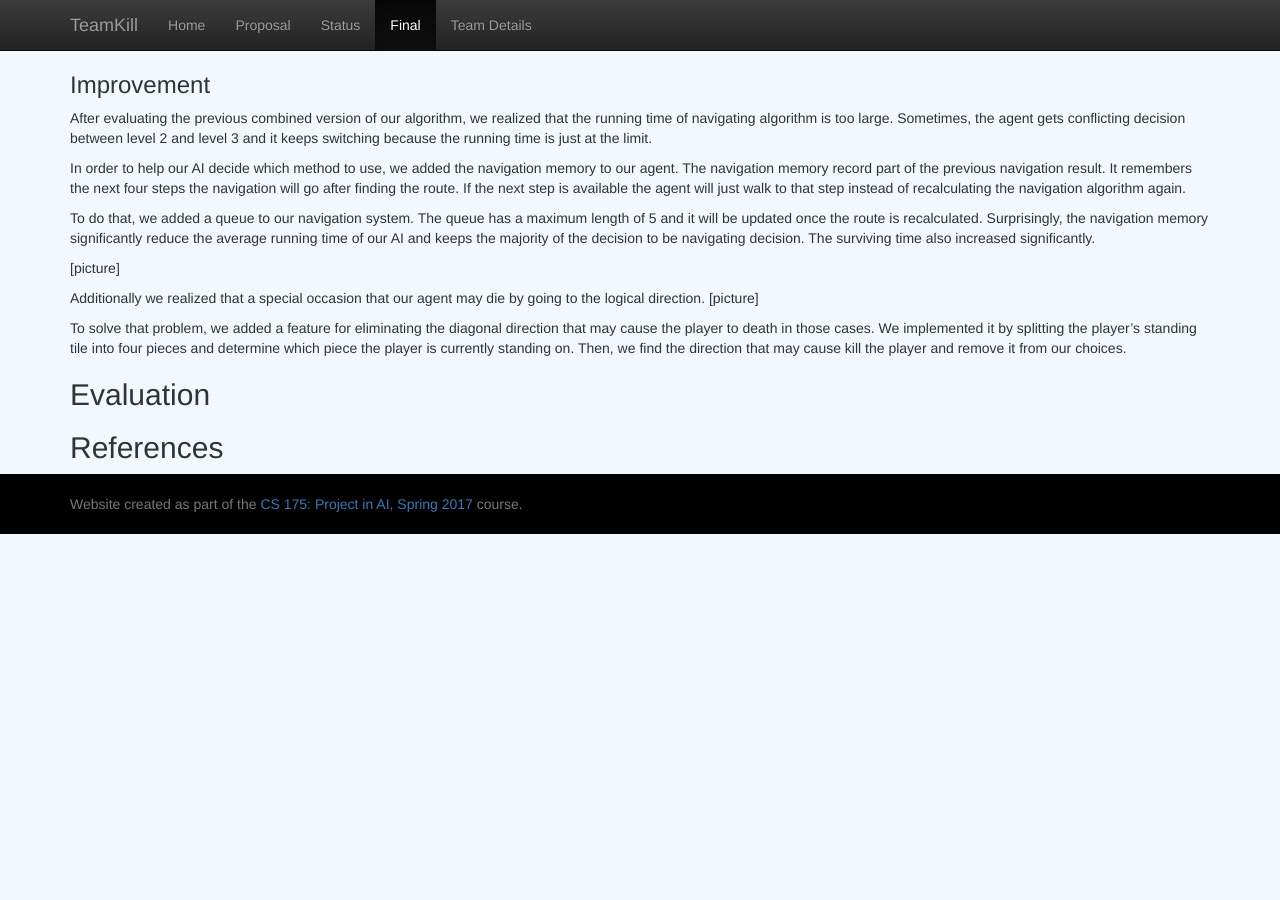
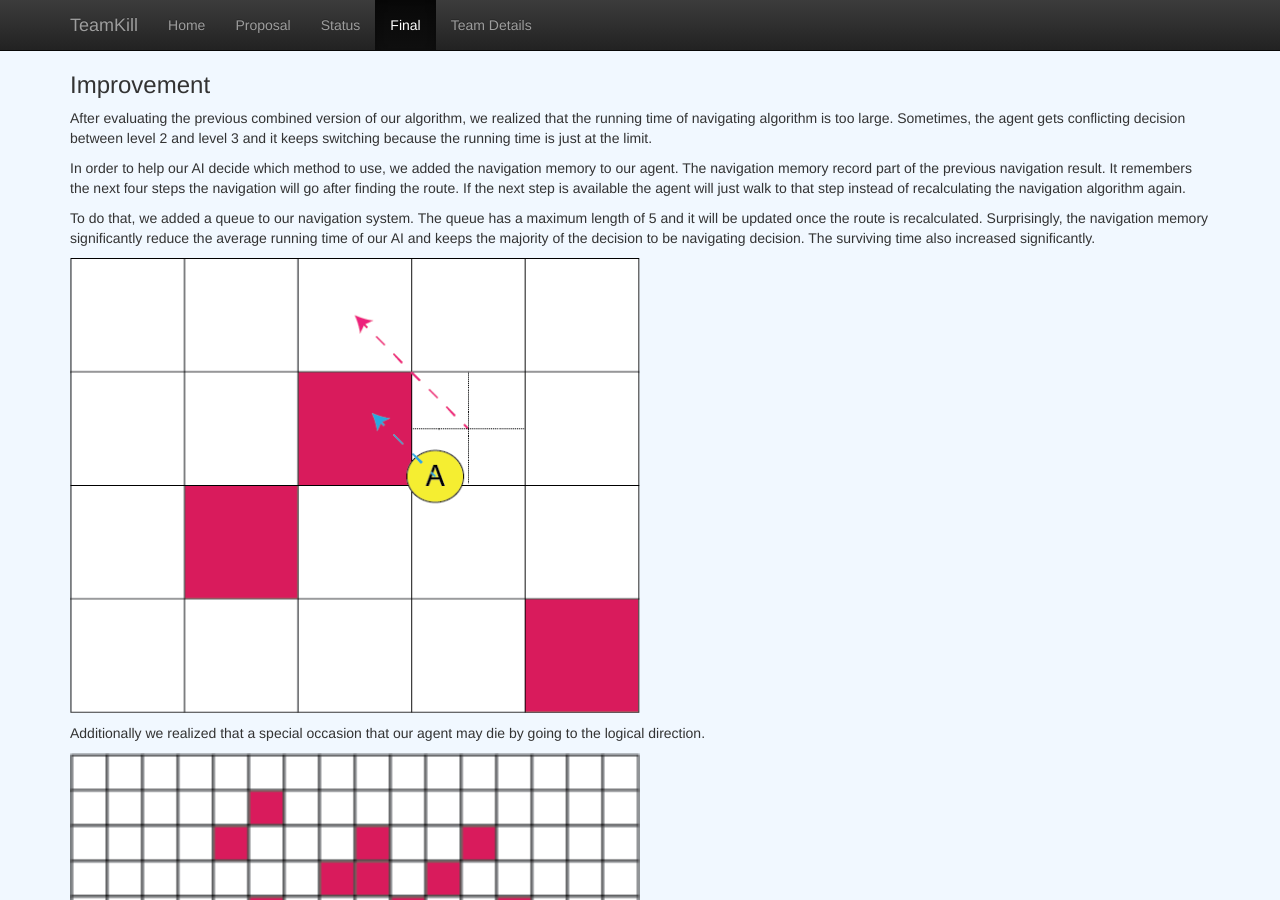
Before and after one commit to zhuohan/teamKill, a Jekyll site: the page built from docs/final.md, in a window 1280 px wide and 900 px high, scrolled down 3701 px. Built offline with Jekyll 4.4.1, drawn with Linux system fonts in a browser that asks for light colours; before the commit the page ends 4235 px from its top, so only the background shows below that.

Commit message:
Create final.md

```diff
--- a/docs/final.md
+++ b/docs/final.md
@@ -75,10 +75,11 @@
 
 To do that, we added a queue to our navigation system. The queue has a maximum length of 5 and it will be updated once the route is recalculated. Surprisingly, the navigation memory significantly reduce the average running time of our AI and keeps the majority of the decision to be navigating decision. The surviving time also increased significantly.
 
-[picture]
+![Breadth First Search](logical direction.png){:class="img-responsive centered" height="50%" width="50%"}
 
 Additionally we realized that a special occasion that our agent may die by going to the logical direction.
-[picture]
+
+![Breadth First Search](navigating memory.png){:class="img-responsive centered" height="50%" width="50%"}
 
 To solve that problem, we added a feature for eliminating the diagonal direction that may cause the player to death in those cases. We implemented it by splitting the player’s standing tile into four pieces and determine which piece the player is currently standing on. Then, we find the direction that may cause kill the player and remove it from our choices.
 
```
